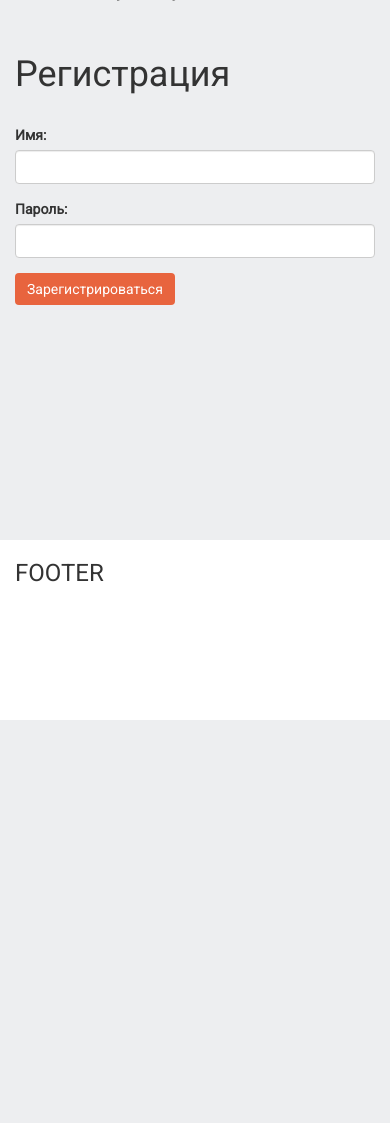
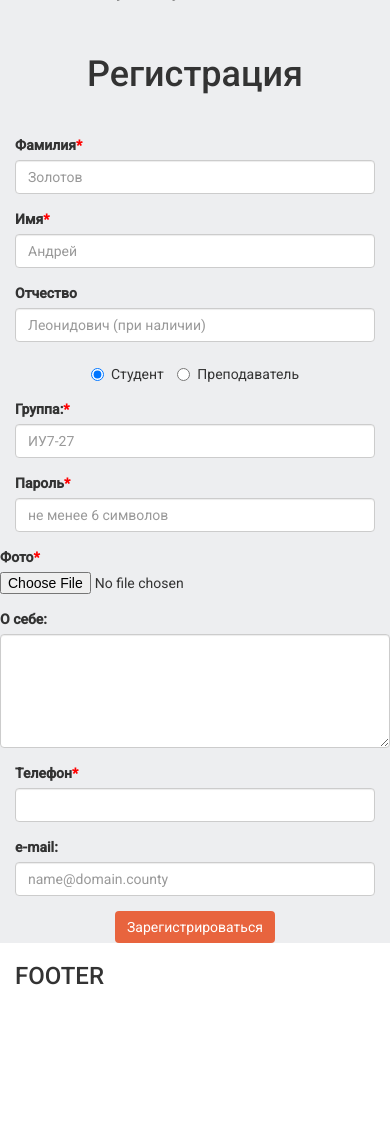
Before and after one commit to SanSanch5/rsoi_course, a Flask app: template frontend/templates/profile/register_form.html in a window 390 px wide. Shown: the part 124-1247 px from the top of the page. Before the commit the page ends 844 px from the top, so only its background shows below. Run offline with Flask 2, Linux system fonts and the light colour scheme; the template is opened without the code that fills it, so the values that code supplies are empty; some libraries are stand-ins or nearby versions.

Commit message:
create register template and register handler. make phone number required unique field

```diff
--- a/frontend/frontend.py
+++ b/frontend/frontend.py
@@ -1,16 +1,19 @@
 import requests
 import simplejson
 from urllib.parse import unquote as urldecode
+from werkzeug.utils import secure_filename
 
+import os
 import flask
 
 from session_interface import SessionInterface
-from settings import DEBUG_MODE, PORT, SERVICES_URI
+from settings import DEBUG_MODE, PORT, SERVICES_URI, UPLOAD_FOLDER
 from tools import hash_password
 
 
 app = flask.Flask(__name__)
 app.config['DEBUG'] = DEBUG_MODE
+app.config['UPLOAD_FOLDER'] = UPLOAD_FOLDER
 
 app.session_interface = SessionInterface()
 
@@ -34,12 +37,32 @@ def register():
 @app.route('/register', methods=['POST'])
 def post_to_register():
     try:
+        password_hash = hash_password(flask.request.form['password'])
+        name = flask.request.form['name']
+        middle_name = flask.request.form['midname']
+        surname = flask.request.form['surname']
+        phone = flask.request.form['phone']
+
+        role = flask.request.form['role']
+        group = None if role == 'tutor' else flask.request.form['group']
+        about = flask.request.form.get('brief', None)
+        photo_file = flask.request.files['avatar']
+        photo_filename = secure_filename(photo_file.filename)
+
+        # дополнительная необязательная информация
+        email = flask.request.form.get('email', None)
+
         user_response = requests.post(SERVICES_URI['profiles'], json={
-            'login': flask.request.form['login'],
-            'password_hash': hash_password(flask.request.form['password']),
-            'name': flask.request.form.get('name', None),
-            'phone': flask.request.form.get('phone', None),
-            'email': flask.request.form.get('email', None),
+            'name': name,
+            'surname': surname,
+            'middle_name': middle_name,
+            'phone': phone,
+            'password_hash': password_hash,
+            'email': email,
+            'role': role,
+            'group': group,
+            'about': about,
+            'photo': photo_filename,
         })
     except requests.exceptions.RequestException:
         return flask.render_template('error.html', reason='Сервис пользователей недоступен'), 500
@@ -47,6 +70,13 @@ def post_to_register():
     if user_response.status_code == 201:
         user = user_response.json()
         flask.session.user_id = user['id']
+
+        user_upload_path = os.path.join(app.config['UPLOAD_FOLDER'], user['id'])
+        if not os.path.exists(user_upload_path):
+            os.makedirs(user_upload_path)
+        photo_path = os.path.join(user_upload_path, photo_filename)
+        photo_file.save(photo_path)
+
         return flask.redirect(flask.session.pop('redirect_to', '/me'), code=303)
 
     return flask.render_template('error.html', reason=user_response.json()), 500
--- a/frontend/settings.py
+++ b/frontend/settings.py
@@ -1,9 +1,14 @@
 from datetime import timedelta
+import os
 
 DEBUG_MODE = True
 PORT = 5000
 SESSION_EXPIRES_AFTER = timedelta(hours=1)
 
+FRONTEND_PATH = os.path.dirname(os.path.abspath(__file__))
+STATIC_PATH = os.path.join(FRONTEND_PATH, 'static')
+UPLOAD_FOLDER = os.path.join(STATIC_PATH, 'img')
+
 SERVICES_URI = {service: 'http://localhost:{}/api/{}'.format(port, service) for service, port in [
     ('sessions', 5001),
     ('profiles', 5002),
--- a/frontend/static/css/style.css
+++ b/frontend/static/css/style.css
@@ -70,6 +70,11 @@ html, body{
     border-radius: 0;
 }
 
+.form-group.required .control-label:after {
+  content:"*";
+  color:red;
+}
+
 .form-error{
     color: red;
 }
--- a/frontend/templates/base.html
+++ b/frontend/templates/base.html
@@ -10,7 +10,7 @@
     <!-- Bootstrap-->
     <link rel="stylesheet" href="https://cdnjs.cloudflare.com/ajax/libs/twitter-bootstrap/3.3.6/css/bootstrap.min.css">
 
-    <link href="https://fonts.googleapis.com/css?family=Roboto:100,100i,300,300i,400" rel="stylesheet">
+    <link href="https://fonts.googleapis.com/css?family=Roboto:400,500&amp;subset=cyrillic-ext" rel="stylesheet">
 
     <!-- Custom styles -->
     <link rel="stylesheet" href="{{ url_for('static', filename='css/style.css') }}">
@@ -26,7 +26,6 @@
             {% block body %}
             {% endblock body %}
         </div>
-
     </div>
 
      {% include 'footer.html' %}
@@ -36,5 +35,8 @@
     <!-- Latest compiled and minified JavaScript -->
     <script src="https://maxcdn.bootstrapcdn.com/bootstrap/3.3.6/js/bootstrap.min.js" integrity="sha384-0mSbJDEHialfmuBBQP6A4Qrprq5OVfW37PRR3j5ELqxss1yVqOtnepnHVP9aJ7xS" crossorigin="anonymous"></script>
 
+    <!-- Custom scripts -->
+    <script src="{{ url_for('static', filename='js/scripts.js') }}"></script>
+
 </body>
 </html>
--- a/frontend/templates/profile/register_form.html
+++ b/frontend/templates/profile/register_form.html
@@ -5,29 +5,91 @@
 {% block body %}
     <div class="general-container">
         <div class="container top-container">
-            <div class="row">
-                <div class="col-lg-8 col-lg-offset-2">
-                    <h1 class="title">Регистрация</h1>
-                    <div>
-                        <form method="post">
-                            <div class="form-group row">
-                                <label for="name" class="col-sm-2 col-form-label">Имя:</label>
+            <div class="row text-center">
+                <h1 class="title">Регистрация</h1>
+            </div>
+            <form method="post" role="form" class="form-horizontal" enctype="multipart/form-data">
+                <div class="row">
+                    <div class="col-sm-6">
+                        <div class="form-group required">
+                            <label for="surname" class="col-sm-2 control-label">Фамилия</label>
+                            <div class="col-sm-6">
+                                <input name="surname" id="surname" required="true" placeholder="Золотов" class="form-control">
+                            </div>
+                        </div>
+                        <div class="form-group required">
+                            <label for="name" class="col-sm-2 control-label">Имя</label>
+                            <div class="col-sm-6">
+                                <input id="name" name="name" required="true" placeholder="Андрей" class="form-control">
+                            </div>
+                        </div>
+                        <div class="form-group">
+                            <label for="midname" class="col-sm-2 control-label">Отчество</label>
+                            <div class="col-sm-6">
+                                <input id="midname" name="midname" placeholder="Леонидович (при наличии)" class="form-control">
+                            </div>
+                        </div>
+                        <div class="form-group text-center">
+                            <label class="radio-inline"><input id="student-radio" type="radio" name="role" value="student"
+                                                               onclick="roleRadioClick();" checked="true">Студент</label>
+                            <label class="radio-inline"><input id="tutor-radio" type="radio" name="role" value="tutor"
+                                                               onclick="roleRadioClick();">Преподаватель</label>
+                        </div>
+                        <div id="student-group" class="form-group required">
+                            <label for="group" class="col-sm-2 control-label">Группа:</label>
+                            <div class="col-sm-6">
+                                <input id="group" name="group" placeholder="ИУ7-27" class="form-control" required="true">
+                            </div>
+                        </div>
+                        <div class="form-group required">
+                            <label for="password" class="col-sm-2 control-label">Пароль</label>
+                            <div class="col-sm-6">
+                                <input id="password" name="password" class="form-control" required="true"
+                                       placeholder="не менее 6 символов"
+                                       type="password" pattern="^.{6,}$" class="form-control">
+                            </div>
+                        </div>
+                    </div>
+                    <div class="col-sm-6">
+                        <div class="row">
+                            <div class="form-group required">
+                                <label for="avatar" class="col-sm-2 control-label">Фото</label>
                                 <div class="col-sm-6">
-                                    <input name="name" class="form-control">
+                                    <input name="avatar" id="avatar" type="file" required="true">
                                 </div>
                             </div>
-                            <div class="form-group row">
-                                <label class="col-sm-2 col-form-label">Пароль:</label>
-                                <div class="col-sm-6">
-                                    <input name="password" class="form-control"
-                                           type="password" pattern="^.{3,}$" class="form-control">
+                        </div>
+                        <div class="row">
+                            <div class="form-group">
+                                <label for="brief" class="col-sm-2 control-label">О себе:</label>
+                                <div class="col-sm-9">
+                                    <textarea class="form-control" rows="5" name="brief" id="brief"></textarea>
                                 </div>
                             </div>
-                            <button type="submit" class="btn btn-primary btn-orange">Зарегистрироваться</button>
-                        </form>
+                        </div>
+                        <div class="form-group required">
+                            <label for="phone" class="col-sm-2 control-label">Телефон</label>
+                            <div class="col-sm-6">
+                                <input id="phone" name="phone" class="form-control" required="true"
+                                       type="tel" class="form-control">
+                            </div>
+                        </div>
+                        <div class="form-group">
+                            <label for="email" class="col-sm-2 control-label">e-mail:</label>
+                            <div class="col-sm-6">
+                                <input id="email" name="email" class="form-control"
+                                       placeholder="name@domain.county"
+                                       type="email" class="form-control">
+                            </div>
+                        </div>
                     </div>
                 </div>
-            </div>
+                <div class="row">
+                    <div class="text-center">
+                        <button type="submit" class="btn btn-primary btn-orange">Зарегистрироваться</button>
+                    </div>
+                </div>
+            </form>
         </div>
     </div>
 {% endblock  %}
--- a/profiles/profiles.py
+++ b/profiles/profiles.py
@@ -17,6 +17,7 @@ class Profile(db.Model):
 
     id = db.Column(db.Integer, primary_key=True)
     password_hash = db.Column(db.String(64), nullable=False)
+    phone = db.Column(db.Unicode, nullable=False, unique=True)
 
     name = db.Column(db.Unicode, nullable=False)
     middle_name = db.Column(db.Unicode, nullable=True, default=None)
@@ -26,10 +27,9 @@ class Profile(db.Model):
     # группы нет у учителя, но для студентов надо делать отдельную проверку, что группа указана
     group = db.Column(db.Unicode, nullable=True, default=None)
     about = db.Column(db.Unicode, nullable=True, default=None)
-    photo = db.Column(db.LargeBinary, nullable=False)
+    photo = db.Column(db.Unicode, nullable=False)
 
     # дополнительная необязательная информация
-    phone = db.Column(db.Unicode, nullable=True, default=None)
     email = db.Column(db.Unicode, nullable=True, default=None)
 
 db.create_all()
```
Also changed, not shown: frontend/static/js/scripts.js (+14 -112 lines), frontend/static/img/bg_image.jpg (deleted), frontend/static/img/slider0.jpg (deleted), profiles/profiles.db (deleted).
